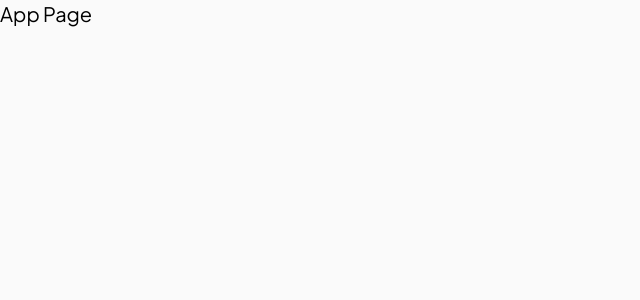
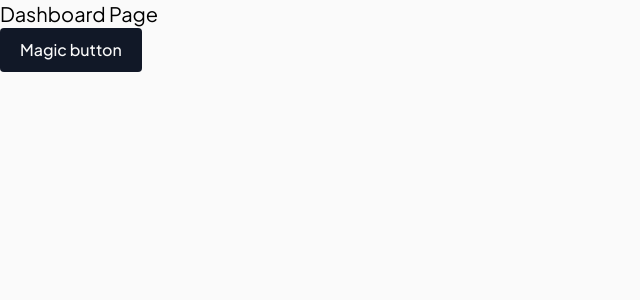
Before and after one commit to MariiaOtset/crm, a Next.js app: page /dashboard in a window 1280 px wide. Shown: the top 300 px of the page, without its empty margins (0-640 px from the left). Built offline with nearby package versions, Linux system fonts and the light colour scheme.

Commit message:
error handler base added

```diff
--- /dev/null
+++ b/src/app/(admin)/dashboard/error.tsx
@@ -0,0 +1,11 @@
+import React from 'react';
+
+type ErrorComponentProps = {
+  error: Error;
+};
+
+const Error = ({ error }: ErrorComponentProps) => {
+  return <div>Error</div>;
+};
+
+export default Error;
--- a/src/app/(admin)/dashboard/page.tsx
+++ b/src/app/(admin)/dashboard/page.tsx
@@ -1,9 +1,11 @@
+import MagicButton from '@/app/components/MagicButton';
 import React from 'react';
 
 const Page = () => {
   return (
     <div>
-      <p className="text-xl">App Page</p>
+      <p className="text-xl">Dashboard Page</p>
+      <MagicButton />
     </div>
   );
 };
--- /dev/null
+++ b/src/app/components/MagicButton.tsx
@@ -0,0 +1,20 @@
+'use client';
+
+import React, { useEffect, useState } from 'react';
+import Button, { ButtonProps } from '@/app/components/Button';
+
+export default function MagicButton(props: ButtonProps) {
+  const [count, setCount] = useState(0);
+
+  useEffect(() => {
+    if (count > 2) {
+      throw new Error('Unexpected error');
+    }
+  }, [count]);
+
+  return (
+    <Button {...props} onClick={() => setCount(count + 1)}>
+      Magic button
+    </Button>
+  );
+}
--- a/src/app/components/Sidebar.tsx
+++ b/src/app/components/Sidebar.tsx
@@ -2,12 +2,13 @@
 import React from 'react';
 import Image from 'next/image';
 import SidebarItem from '@/app/components/SidebarItem';
-import { useRouter } from 'next/navigation';
+import { usePathname, useRouter } from 'next/navigation';
 
 export interface SidebarProps {}
 
 export default function Sidebar({}: SidebarProps) {
   const router = useRouter();
+  const pathname = usePathname();
   const handleExitClick = () => {
     router.push('/');
   };
@@ -24,6 +25,7 @@ export default function Sidebar({}: SidebarProps) {
         />
         <ul className="space-y-7">
           <SidebarItem
+            current={pathname === '/dashboard'}
             pathname="/dashboard"
             src="/icons/squares.svg"
             alt="dashboard icon"
@@ -31,6 +33,7 @@ export default function Sidebar({}: SidebarProps) {
             Dashboard
           </SidebarItem>
           <SidebarItem
+            current={pathname === '/companies'}
             pathname="/companies"
             src="/icons/briefcase.svg"
             alt="companies icon"
--- a/src/app/components/SidebarItem.tsx
+++ b/src/app/components/SidebarItem.tsx
@@ -1,14 +1,17 @@
 import React from 'react';
 import Image from 'next/image';
 import Link from 'next/link';
+import clsx from 'clsx';
 
 export interface SidebarItemProps {
+  current?: boolean;
   pathname: string;
   src: string;
   alt: string;
   children: React.ReactNode;
 }
 export default function SidebarItem({
+  current,
   pathname,
   src,
   alt,
@@ -16,7 +19,14 @@ export default function SidebarItem({
 }: SidebarItemProps) {
   return (
     <li>
-      <Link href={pathname} className="flex items-center h-9 mx-1 gap-3.5">
+      <Link
+        href={pathname}
+        className={clsx(
+          'flex items-center h-9 mx-1 gap-3.5',
+          current &&
+            'after:h-full after:ml-auto after:border-2 after:border-purple-200 after:rounded-sm',
+        )}
+      >
         <Image className="ml-5" width={18} height={18} src={src} alt={alt} />
         <span className="font-medium text-zinc-50">{children}</span>
       </Link>
```
